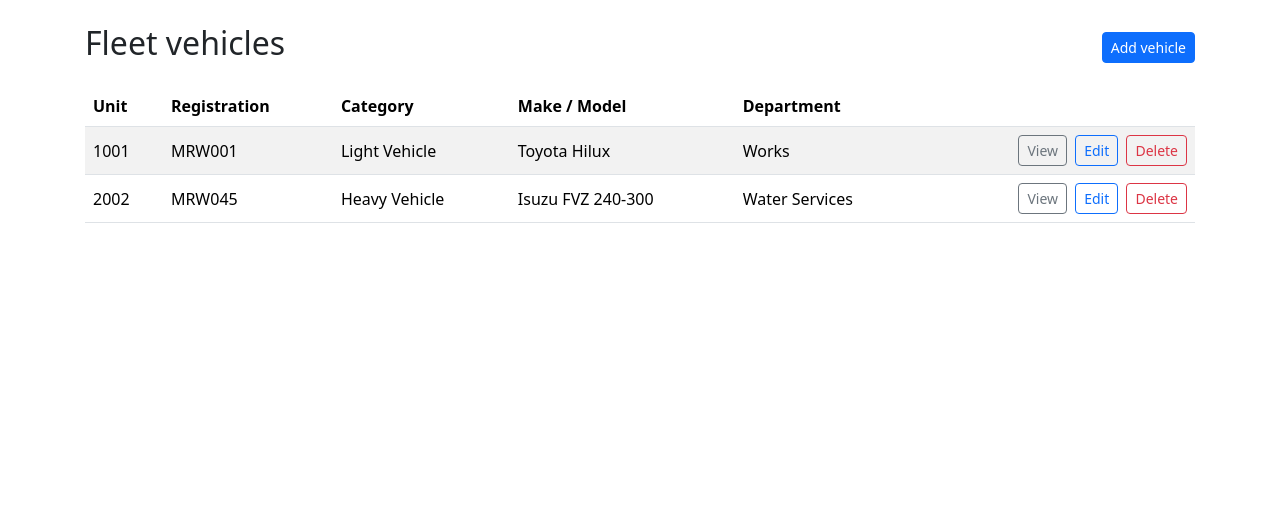
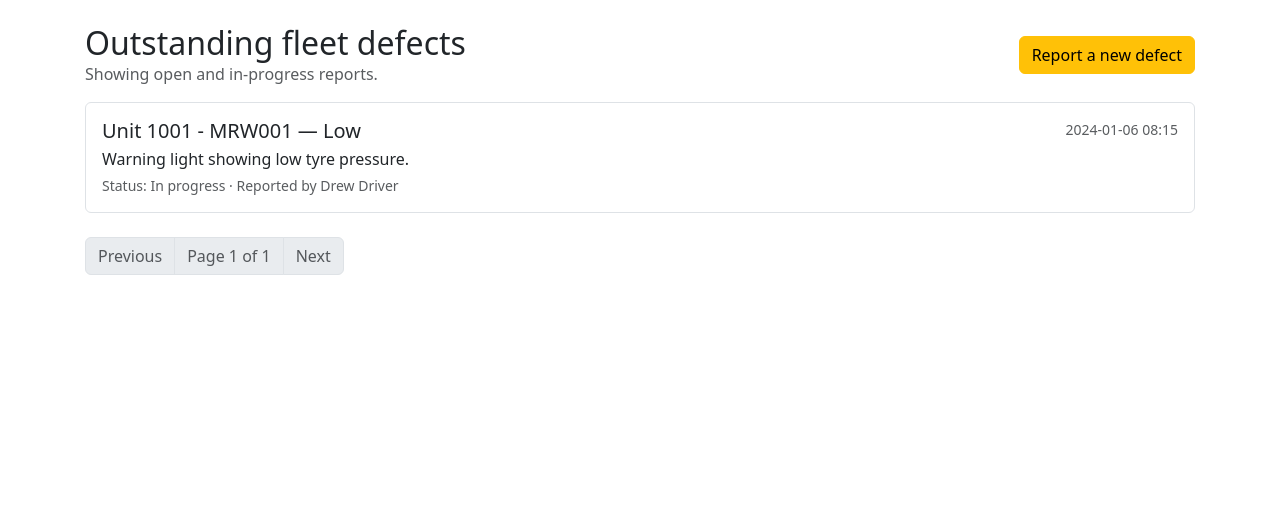
Before and after one commit to jacobbarton1/mylga, a Django app: page /fleet/ in a window 1280 px wide. Shown: the part 56-571 px from the top of the page. Run offline with Django 4.2, Linux system fonts and the light colour scheme; a user stored in the database is signed in; data comes from the database, SQL or seed files in the repository.

Commit message:
url /fleet/ now lists outstanding defect reports

```diff
--- a/fleet/urls.py
+++ b/fleet/urls.py
@@ -5,8 +5,9 @@ from . import views
 app_name = "fleet"
 
 urlpatterns = [
-    path("", views.vehicle_list, name="vehicle_list"),
+    path("", views.defect_list, name="defect_list"),
     path("vehicles/new/", views.vehicle_create, name="vehicle_create"),
+    path("vehicles/", views.vehicle_list, name="vehicle_list"),
     path("vehicles/<int:pk>/", views.vehicle_detail, name="vehicle_detail"),
     path("vehicles/<int:pk>/edit/", views.vehicle_update, name="vehicle_update"),
     path("vehicles/<int:pk>/delete/", views.vehicle_delete, name="vehicle_delete"),
--- a/fleet/views.py
+++ b/fleet/views.py
@@ -1,9 +1,28 @@
 from django.contrib.auth.decorators import login_required
+from django.core.paginator import Paginator
 from django.shortcuts import get_object_or_404, redirect, render
 
 from .forms import DefectReportForm, MaintenanceRecordForm, VehicleForm
 from .models import DefectReport, MaintenanceEvidence, MaintenanceRecord, Vehicle
 from .permissions import fleet_admin_required, user_is_fleet_admin
+
+
+@login_required
+def defect_list(request):
+    can_manage = user_is_fleet_admin(request.user)
+    defects_qs = (
+        DefectReport.objects.filter(status__in=["open", "in_progress"])
+        .select_related("vehicle", "reported_by")
+        .order_by("-reported_at")
+    )
+    paginator = Paginator(defects_qs, 20)
+    page_number = request.GET.get("page")
+    page_obj = paginator.get_page(page_number)
+    return render(
+        request,
+        "fleet/defect_list.html",
+        {"page_obj": page_obj, "defects": page_obj.object_list, "can_manage_fleet": can_manage},
+    )
 
 
 @login_required
@@ -148,7 +167,17 @@ def maintenance_create(request, vehicle_pk=None):
     vehicle = None
     if vehicle_pk is not None:
         vehicle = get_object_or_404(Vehicle, pk=vehicle_pk)
-    initial = {"vehicle": vehicle} if vehicle else {}
+    defect = None
+    defect_pk = request.GET.get("defect")
+    if defect_pk:
+        defect = get_object_or_404(DefectReport, pk=defect_pk)
+        if vehicle is None:
+            vehicle = defect.vehicle
+    initial = {}
+    if vehicle:
+        initial["vehicle"] = vehicle
+    if defect:
+        initial["defect_report"] = defect
 
     if request.method == "POST":
         form = MaintenanceRecordForm(
--- a/templates/base.html
+++ b/templates/base.html
@@ -38,7 +38,7 @@
         <div class="collapse navbar-collapse" id="navbarCollapse">
           <ul class="navbar-nav me-auto mb-2 mb-md-0">
             <li class="nav-item">
-              <a class="nav-link" href="{% url 'fleet:vehicle_list' %}">Fleet</a>
+              <a class="nav-link" href="{% url 'fleet:defect_list' %}">Fleet</a>
             </li>
             <li class="nav-item">
               <a class="nav-link" href="{% url 'dwqmp:home' %}">Water quality</a>
--- /dev/null
+++ b/templates/fleet/defect_list.html
@@ -0,0 +1,58 @@
+{% extends "base.html" %}
+
+{% block content %}
+<div class="d-flex flex-wrap justify-content-between align-items-center mb-3 gap-2">
+  <div>
+    <h2 class="mb-0">Outstanding fleet defects</h2>
+    <p class="text-muted mb-0">Showing open and in-progress reports.</p>
+  </div>
+  <a href="{% url 'fleet:defect_create' %}" class="btn btn-warning">Report a new defect</a>
+</div>
+
+{% if defects %}
+<div class="list-group">
+  {% for defect in defects %}
+  <a href="{% url 'fleet:defect_detail' defect.pk %}" class="list-group-item list-group-item-action py-3">
+    <div class="d-flex w-100 justify-content-between">
+      <h5 class="mb-1">{{ defect.vehicle }} — {{ defect.get_severity_display }}</h5>
+      <small class="text-muted">{{ defect.reported_at|date:"Y-m-d H:i" }}</small>
+    </div>
+    <p class="mb-1">{{ defect.description }}</p>
+    <div class="small text-muted">
+      Status: {{ defect.get_status_display }} · Reported by {{ defect.reported_by.get_full_name|default:defect.reported_by|default:"Unknown" }}
+    </div>
+  </a>
+  {% endfor %}
+</div>
+
+<nav class="mt-4" aria-label="Defect pagination">
+  <ul class="pagination">
+    {% if page_obj.has_previous %}
+    <li class="page-item">
+      <a class="page-link" href="?page={{ page_obj.previous_page_number }}">Previous</a>
+    </li>
+    {% else %}
+    <li class="page-item disabled"><span class="page-link">Previous</span></li>
+    {% endif %}
+
+    <li class="page-item disabled">
+      <span class="page-link">
+        Page {{ page_obj.number }} of {{ page_obj.paginator.num_pages }}
+      </span>
+    </li>
+
+    {% if page_obj.has_next %}
+    <li class="page-item">
+      <a class="page-link" href="?page={{ page_obj.next_page_number }}">Next</a>
+    </li>
+    {% else %}
+    <li class="page-item disabled"><span class="page-link">Next</span></li>
+    {% endif %}
+  </ul>
+</nav>
+{% else %}
+<div class="alert alert-success">
+  No outstanding defects! Use the button above to raise a new report when needed.
+</div>
+{% endif %}
+{% endblock %}
--- a/templates/home.html
+++ b/templates/home.html
@@ -26,7 +26,7 @@
         <p class="card-text">
           Log vehicle defects in seconds and track maintenance history for each unit.
         </p>
-        <a href="{% url 'fleet:vehicle_list' %}" class="btn btn-outline-primary">Open fleet app</a>
+        <a href="{% url 'fleet:defect_list' %}" class="btn btn-outline-primary">Open fleet app</a>
       </div>
     </div>
   </div>
```
Also changed, not shown: templates/fleet/defect_detail.html (+7 -1 lines).
